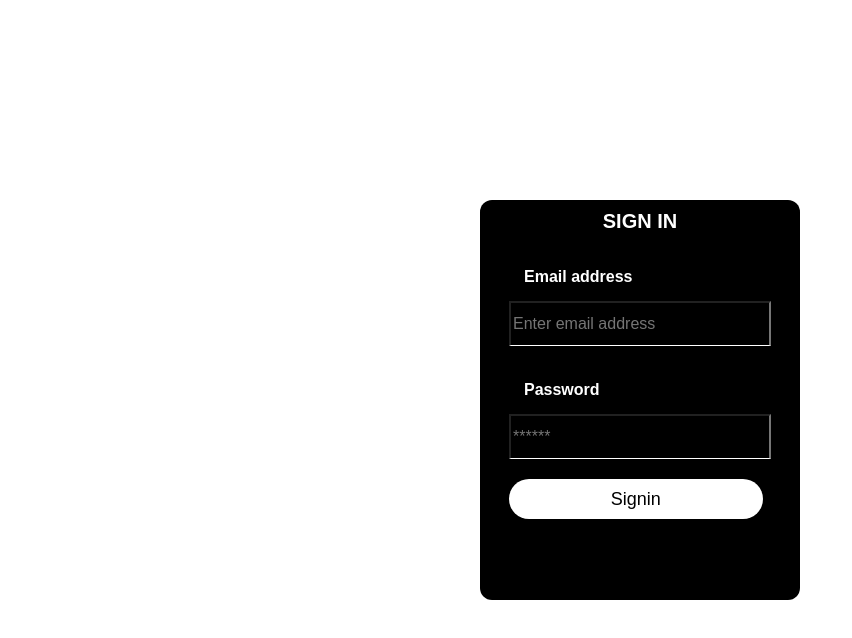
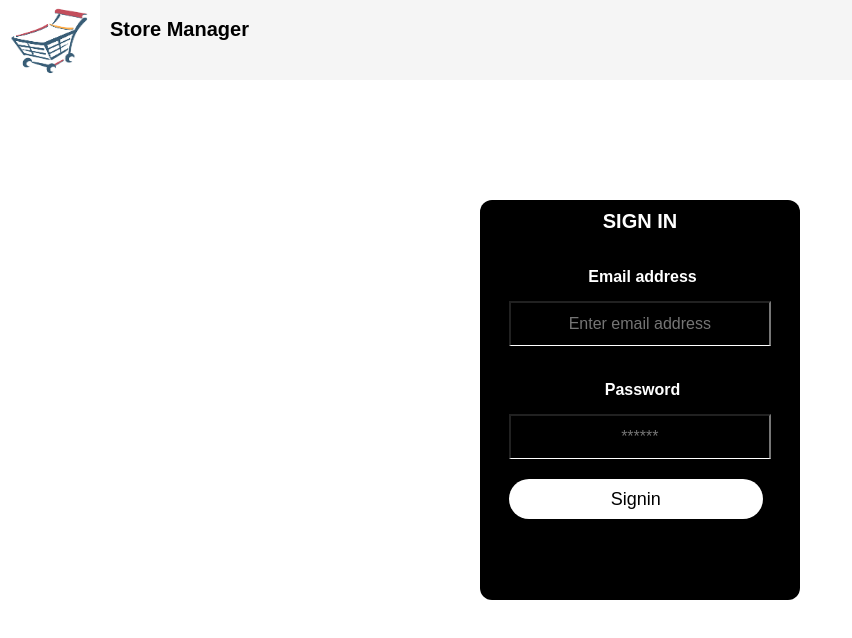
Before and after one commit to unah254/Store-Manager, a plain HTML site: page UI/login.html in a window 1280 px wide. Shown: the whole page, without its empty margins (0-852 px from the left). Drawn offline with Linux system fonts and the light colour scheme.

Commit message:
[finishes #161036505] login page

```diff
--- a/UI/login.html
+++ b/UI/login.html
@@ -8,6 +8,13 @@
     <title>Document</title>
 </head>
 <body>
+
+        <div class="header">
+                <a href=""><img src="static/images/logo.png" alt="logo" /></a>
+                <h1>Store Manager</h1>
+
+            </div>
+
         <div class="loginbox">
                 <h1>SIGN IN</h1>
                 <form action="#" class="signin" method="GET">
--- a/UI/static/css/login.css
+++ b/UI/static/css/login.css
@@ -1,12 +1,28 @@
 body{
-    background-image: url(../images/coffee1.jpeg);
-    background-repeat: no-repeat;
-    background-size: cover;
     margin: 0;
-    padding: 100px 30px;
-    background-position: center;
     font-family: sans-serif;
 }
+/**header**/
+.header{
+    width: 100%;
+    height: 80px;
+    background-color:whitesmoke;
+    margin-top: 0;
+}
+.header img {
+    float: left;
+    width: 100px;
+    height: 80px;
+    float: left;
+  }
+
+  .header h1 {
+    position: relative;
+    top: 18px;
+    left: 10px;
+    color:black;
+    float: left;
+  }
 .loginbox{
     width: 320px;
     height:400px;
@@ -32,6 +48,7 @@ h1
     padding: 15px;
     margin: 0;
     font-weight: bold;
+    text-align: center;
 }
 .loginbox input{
     margin-bottom: 20px;
@@ -40,6 +57,7 @@ h1
 .loginbox input[type="text"], input[type="password"]
 {
     height: 40px;
+    text-align: center;
     font-size: 16px;
     color: #fff;
     outline: none;
```
Also changed, not shown: UI/static/images/logo.png (added), UI/static/images/logpage.jpeg (added).
